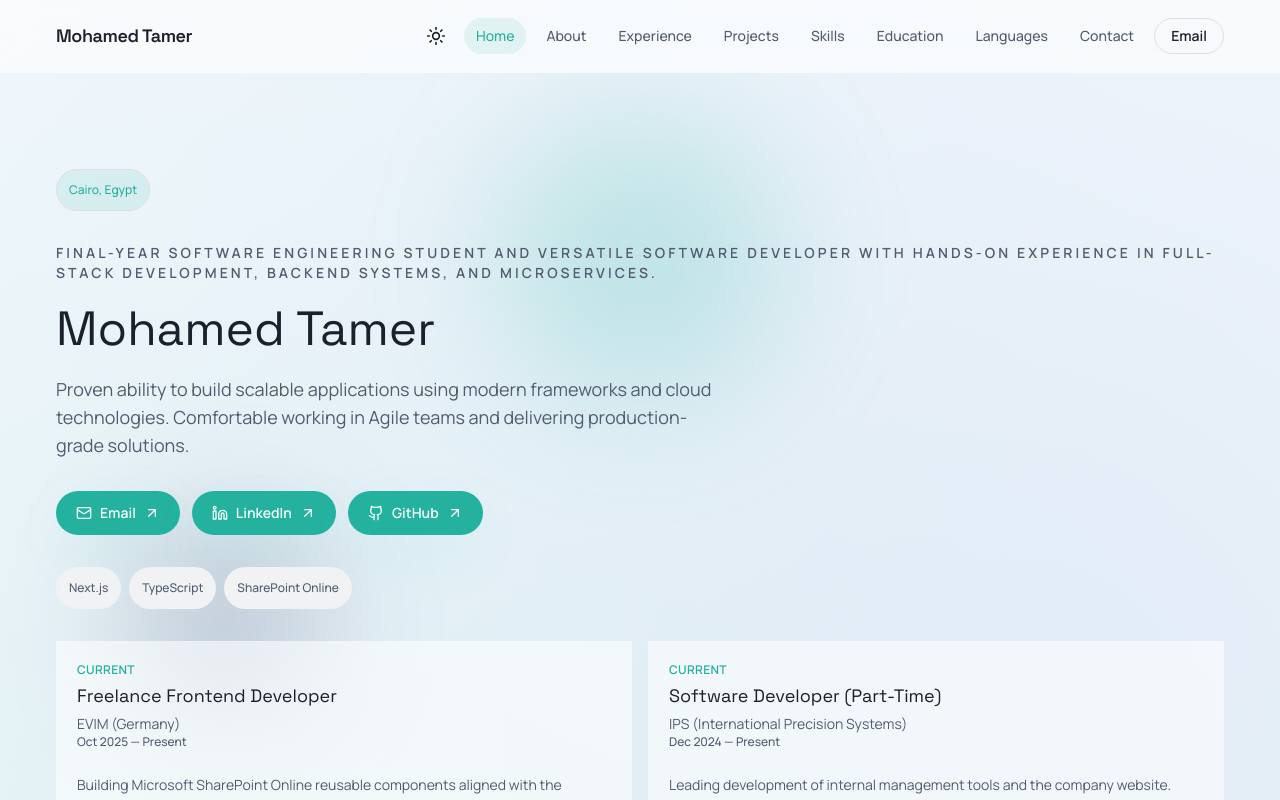
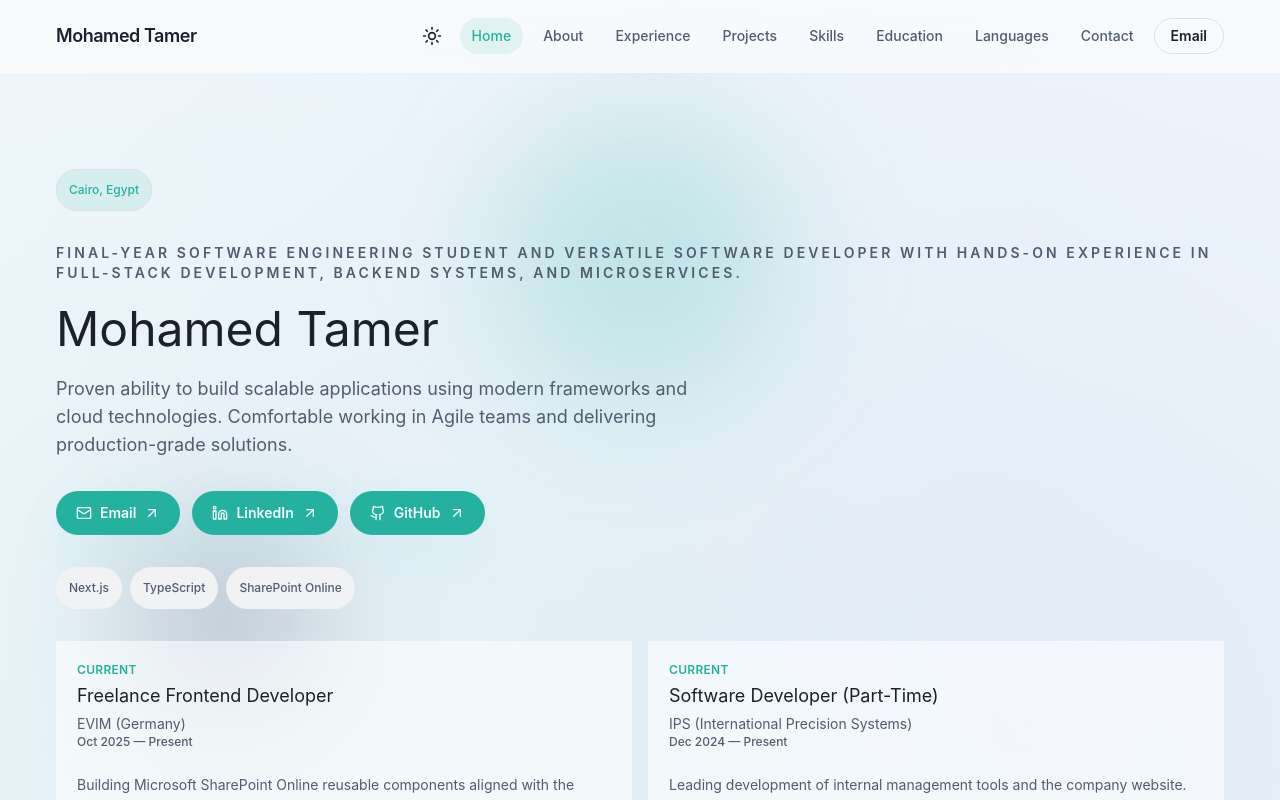
Before and after one commit to MooTamer/nextjs-portfolio, a Next.js app: page / in a window 1280 px wide. Shown: the top 800 px of the page. Built offline with nearby package versions, Linux system fonts and the light colour scheme.

Commit message:
Move typedRoutes to experimental, rename font CSS vars for Tailwind v4

```diff
--- a/next.config.mjs
+++ b/next.config.mjs
@@ -1,7 +1,9 @@
 /** @type {import('next').NextConfig} */
 const nextConfig = {
   reactStrictMode: true,
-  typedRoutes: true,
+  experimental: {
+    typedRoutes: true,
+  },
 };
 
 export default nextConfig;
--- a/src/app/layout.tsx
+++ b/src/app/layout.tsx
@@ -8,13 +8,13 @@ import { cvData } from "@/content/cv";
 
 const fontSans = Manrope({
   subsets: ["latin"],
-  variable: "--font-sans",
+  variable: "--font-sans-custom",
   display: "swap",
 });
 
 const fontDisplay = Space_Grotesk({
   subsets: ["latin"],
-  variable: "--font-display",
+  variable: "--font-display-custom",
   display: "swap",
 });
 
```
